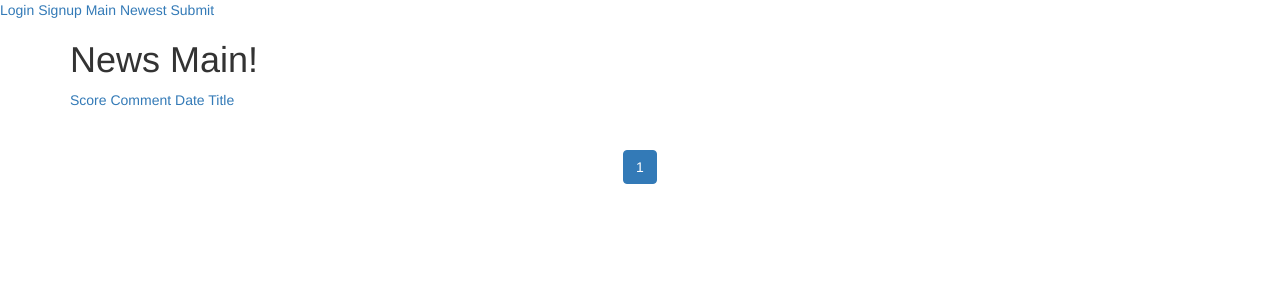
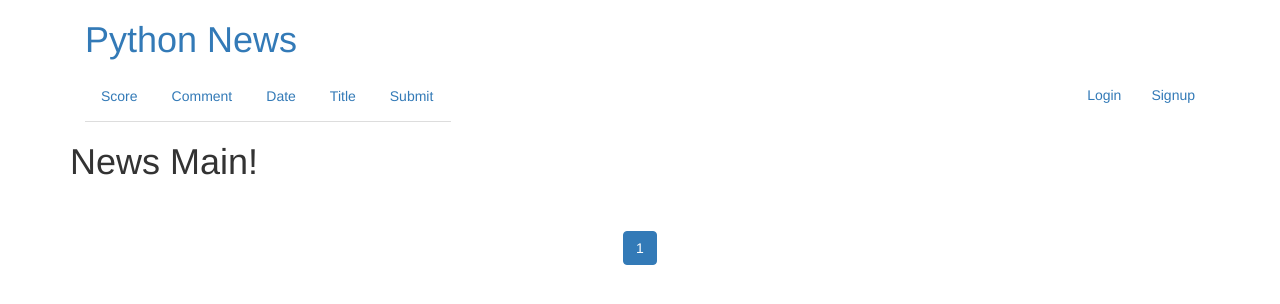
Before and after one commit to ShinJJang/newspaper, a Django app: page / in a window 1280 px wide. Shown: the top 304 px of the page. Run offline with Django 3.2, Linux system fonts and the light colour scheme; data that the repository does not hold is empty; some libraries are stand-ins or nearby versions.

Commit message:
Add navs

```diff
--- a/templates/header.html
+++ b/templates/header.html
@@ -16,18 +16,7 @@
 </head>
 <body>
 
-<div>
-    {% if user.is_authenticated %}
-        <span>{{ user.username }}</span>
-        <a href="{% url 'user_logout' %}">Logout</a>
-    {% else %}
-        <a href="{% url 'login' %}">Login</a>
-        <a href="{% url 'signup' %}">Signup</a>
-    {% endif %}
 
-    <a href="{% url 'index' %}">Main</a>
-    <a href="{% url 'newest_list' %}">Newest</a>
-    <a href="{% url 'new_thread' %}">Submit</a>
-</div>
 
 <div class="container">
+    {% include 'navs.html' %}
--- a/templates/index.html
+++ b/templates/index.html
@@ -1,10 +1,6 @@
 {% include 'header.html' %}
 
 <h1>News Main!</h1>
-<a href="?sort=score&page=1">Score</a>
-<a href="?sort=comment&page=1">Comment</a>
-<a href="?sort=date&page=1">Date</a>
-<a href="?sort=title&page=1">Title</a>
 
 
 <table class="table">
--- /dev/null
+++ b/templates/navs.html
@@ -0,0 +1,21 @@
+<div class="container-fluid">
+    <div>
+        <h1><a href="{% url 'index' %}">Python News</a></h1>
+    </div>
+    <ul class="nav navbar-nav nav-tabs">
+      <li role="presentation" class="sort"><a href="?sort=score&page=1">Score</a></li>
+      <li role="presentation" class="comment"><a href="/?sort=comment&page=1">Comment</a></li>
+      <li role="presentation" class="date"><a href="/?sort=date&page=1">Date</a></li>
+      <li role="presentation" class="title"><a href="/?sort=title&page=1">Title</a></li>
+      <li role="presentation"><a href="{% url 'new_thread' %}">Submit</a></li>
+    </ul>
+    <ul class="nav navbar-nav navbar-right">
+        {% if user.is_authenticated %}
+            <li role="presentation"><a href="#">{{ user.username }}</a></li>
+            <li role="presentation"><a href="{% url 'user_logout' %}">Logout</a></li>
+        {% else %}
+            <li role="presentation"><a href="{% url 'login' %}">Login</a></li>
+            <li role="presentation"><a href="{% url 'signup' %}">Signup</a></li>
+        {% endif %}
+    </ul>
+</div>
```
